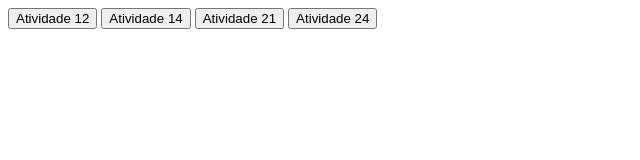
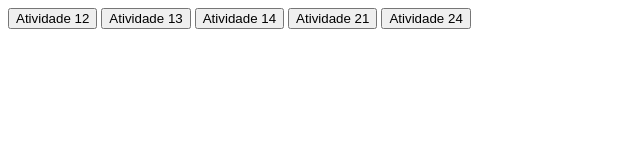
Before and after one commit to mateusselhorst/atividade-icaro-2, a plain HTML site: page index.html in a window 1280 px wide. Shown: the whole page, without its empty margins (0-640 px from the left). Drawn offline with Linux system fonts and the light colour scheme.

Commit message:
UPDATE - questao13

```diff
--- a/index.html
+++ b/index.html
@@ -8,6 +8,7 @@
 </head>
 <body>
     <button onclick="atividade12()">Atividade 12</button>
+    <button onclick="atividade13()">Atividade 13</button>
     <button onclick="atividade14()">Atividade 14</button>
     <button onclick="atividade21()">Atividade 21</button>
     <button onclick="atividade24()">Atividade 24</button>
--- a/script.js
+++ b/script.js
@@ -18,9 +18,22 @@ verificarSinal(-12);
 function atividade12() {
     console.log("Converter Temperatura")
     let temperatura = prompt("Digite uma temeperatura em graus Celsius")
-    console.log((temperatura * 9/5) + 32);
+    console.log((temperatura * 9 / 5) + 32);
 }
 
+//13º Questão
+
+function atividade13() {
+    let x = 0;
+    let acc = 0;
+
+    while (x < 100) {
+        x = x + 1;
+        acc = acc + x;
+        console.log(acc)
+    }
+}
+atividade13();
 
 //14º Questão
 
```
